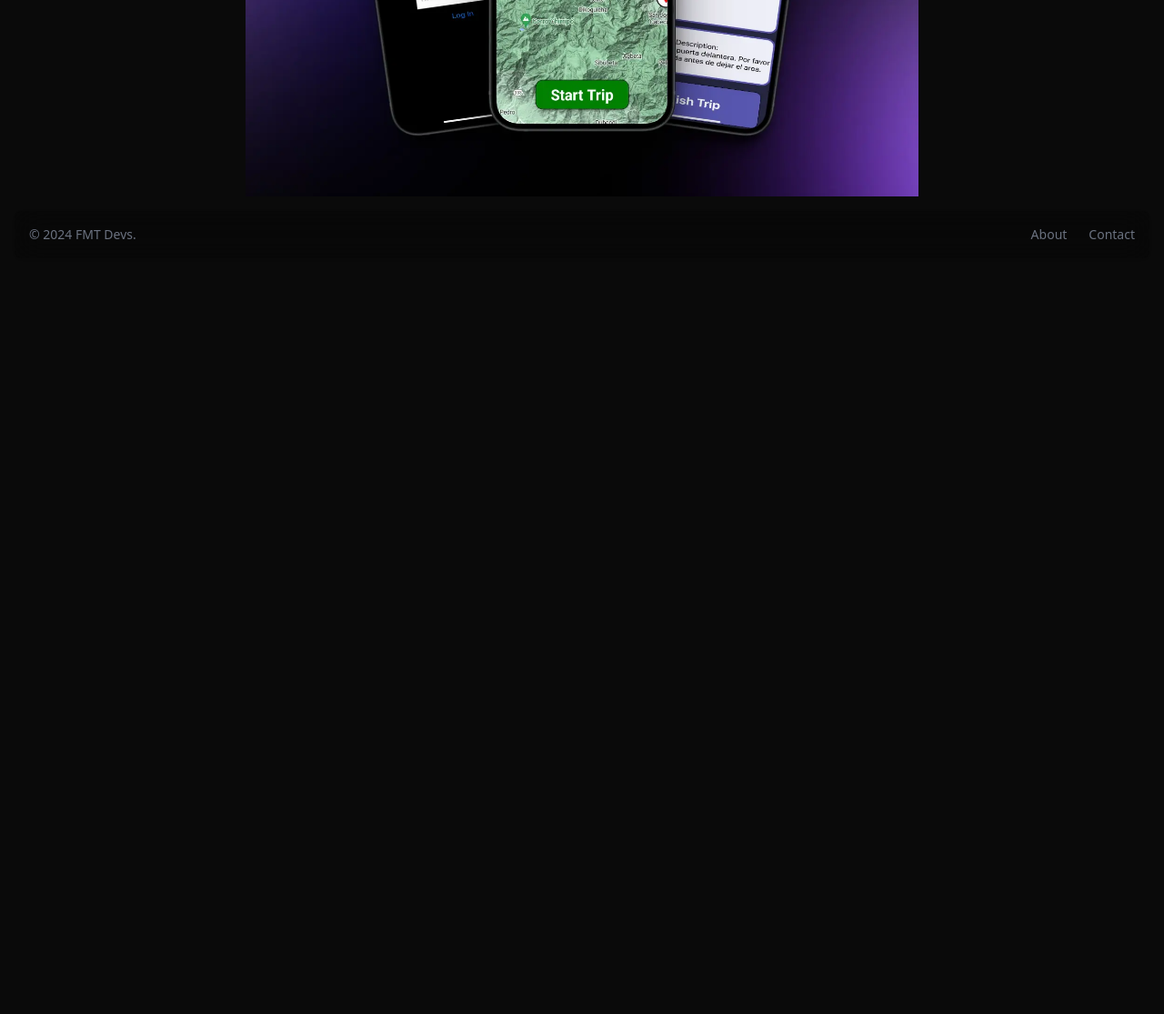
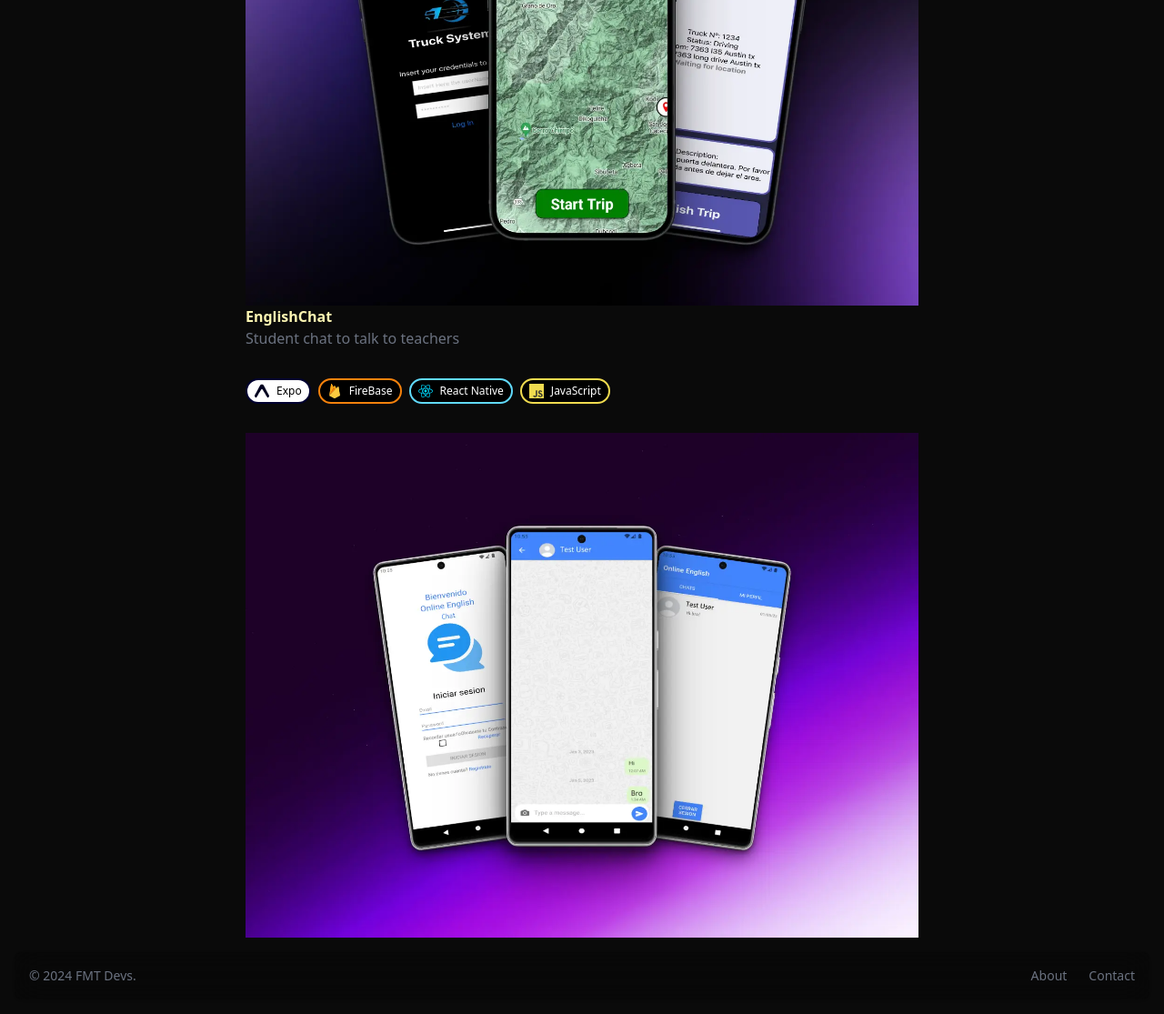
Before and after one commit to francot77/portfolio, an Astro site: page / in a window 1280 px wide. Shown: the part 1230-2345 px from the top of the page at 91% size. Before the commit the page ends 1530 px from the top, so only its background shows below. Built offline with nearby package versions, Linux system fonts and the light colour scheme; Astro itself is replaced by a stand-in of ours.

Commit message:
added some fixes

```diff
--- a/src/components/Projects.astro
+++ b/src/components/Projects.astro
@@ -1,12 +1,13 @@
 ---
 import Expo from "./icons/Expo.astro";
 import React from "./icons/React.astro";
+import FireBase from "./icons/FireBase.astro";
 import Javascript from "./icons/Javascript.astro";
-import Carousel from "./Carousel.astro";
+
 const TAGS = {
     EXPO: {
         name: "Expo",
-        class: "bg-white text-black",
+        class: "bg-white border-2 border-[#000030] text-black",
         icon: Expo,
     },
     REACT: {
@@ -16,7 +17,7 @@ const TAGS = {
     },
     REACTNATIVE: {
         name: "React Native",
-        class: "bg-black text-white border-white border-2",
+        class: "bg-black text-white border-[#61dafb] border-2",
         icon: React,
     },
     NODE: {
@@ -26,8 +27,13 @@ const TAGS = {
     },
     JAVASCRIPT: {
         name: "JavaScript",
-        class: "bg-black text-white border-white border-2",
+        class: "bg-black text-white border-[#f0db4f] border-2 ",
         icon: Javascript,
+    },
+    FIREBASE: {
+        name: "FireBase",
+        class: "bg-black text-white border-[#f6820c] border-2 ",
+        icon: FireBase,
     },
 };
 const PROJECTS = [
@@ -36,8 +42,16 @@ const PROJECTS = [
         description: "Tool to track trucks and send invoices",
         link: "#",
         github: "",
-        image: "https://via.placeholder.com/300x200",
+        image: "/trucksystem.webp",
         tags: [TAGS.EXPO, TAGS.REACTNATIVE, TAGS.JAVASCRIPT],
+    },
+    {
+        title: "EnglishChat",
+        description: "Student chat to talk to teachers ",
+        link: "#",
+        github: "",
+        image: "/englishchat.webp",
+        tags: [TAGS.EXPO, TAGS.FIREBASE, TAGS.REACTNATIVE, TAGS.JAVASCRIPT],
     },
 ];
 ---
@@ -49,11 +63,11 @@ const PROJECTS = [
             <p class="mb-4 text-base font-normal text-gray-500 dark:text-gray-400">
                 {description}
             </p>
-            <ul class="flex gap-x-2 my-2 flex-row items-center">
+            <ul class="flex gap-x-2 my-6 flex-row  flex-wrap items-center">
                 {tags.map((tag) => (
                     <li>
                         <span
-                            class={`flex gap-x-2 rounded-full text-xs ${tag.class} px-2 py-1`}
+                            class={`flex gap-x-2 rounded-full text-xs ${tag.class} my-2 px-2 py-1`}
                         >
                             <tag.icon class="size-4" />
                             {tag.name}
@@ -61,7 +75,7 @@ const PROJECTS = [
                     </li>
                 ))}
             </ul>
-            <img src="/trucksystem.webp" />
+            <img src={image} alt={`Imagen del proyecto ${title}`} />
         </article>
     ))
 }
--- /dev/null
+++ b/src/components/icons/FireBase.astro
@@ -0,0 +1,79 @@
+<svg
+    {...Astro.props}
+    viewBox="0 0 256 351"
+    width="256"
+    height="351"
+    xmlns="http://www.w3.org/2000/svg"
+    xmlns:xlink="http://www.w3.org/1999/xlink"
+    preserveAspectRatio="xMidYMid"
+    ><defs
+        ><filter
+            x="-50%"
+            y="-50%"
+            width="200%"
+            height="200%"
+            filterUnits="objectBoundingBox"
+            id="b"
+            ><feGaussianBlur
+                stdDeviation="17.5"
+                in="SourceAlpha"
+                result="shadowBlurInner1"></feGaussianBlur><feOffset
+                in="shadowBlurInner1"
+                result="shadowOffsetInner1"></feOffset><feComposite
+                in="shadowOffsetInner1"
+                in2="SourceAlpha"
+                operator="arithmetic"
+                k2="-1"
+                k3="1"
+                result="shadowInnerInner1"></feComposite><feColorMatrix
+                values="0 0 0 0 0 0 0 0 0 0 0 0 0 0 0 0 0 0 0.06 0"
+                in="shadowInnerInner1"></feColorMatrix></filter
+        ><filter
+            x="-50%"
+            y="-50%"
+            width="200%"
+            height="200%"
+            filterUnits="objectBoundingBox"
+            id="d"
+            ><feGaussianBlur
+                stdDeviation="3.5"
+                in="SourceAlpha"
+                result="shadowBlurInner1"></feGaussianBlur><feOffset
+                dx="1"
+                dy="-9"
+                in="shadowBlurInner1"
+                result="shadowOffsetInner1"></feOffset><feComposite
+                in="shadowOffsetInner1"
+                in2="SourceAlpha"
+                operator="arithmetic"
+                k2="-1"
+                k3="1"
+                result="shadowInnerInner1"></feComposite><feColorMatrix
+                values="0 0 0 0 0 0 0 0 0 0 0 0 0 0 0 0 0 0 0.09 0"
+                in="shadowInnerInner1"></feColorMatrix></filter
+        ><path
+            d="m1.253 280.732 1.605-3.131 99.353-188.518-44.15-83.475C54.392-1.283 45.074.474 43.87 8.188L1.253 280.732Z"
+            id="a"></path><path
+            d="m134.417 148.974 32.039-32.812-32.039-61.007c-3.042-5.791-10.433-6.398-13.443-.59l-17.705 34.109-.53 1.744 31.678 58.556Z"
+            id="c"></path></defs
+    ><path
+        d="m0 282.998 2.123-2.972L102.527 89.512l.212-2.017L58.48 4.358C54.77-2.606 44.33-.845 43.114 6.951L0 282.998Z"
+        fill="#FFC24A"></path><use
+        fill="#FFA712"
+        fill-rule="evenodd"
+        xlink:href="#a"></use><use filter="url(#b)" xlink:href="#a"></use><path
+        d="m135.005 150.38 32.955-33.75-32.965-62.93c-3.129-5.957-11.866-5.975-14.962 0L102.42 87.287v2.86l32.584 60.233Z"
+        fill="#F4BD62"></path><use
+        fill="#FFA50E"
+        fill-rule="evenodd"
+        xlink:href="#c"></use><use filter="url(#d)" xlink:href="#c"></use><path
+        fill="#F6820C"
+        d="m0 282.998.962-.968 3.496-1.42 128.477-128 1.628-4.431-32.05-61.074z"
+    ></path><path
+        d="m139.121 347.551 116.275-64.847-33.204-204.495c-1.039-6.398-8.888-8.927-13.468-4.34L0 282.998l115.608 64.548a24.126 24.126 0 0 0 23.513.005"
+        fill="#FDE068"></path><path
+        d="M254.354 282.16 221.402 79.218c-1.03-6.35-7.558-8.977-12.103-4.424L1.29 282.6l114.339 63.908a23.943 23.943 0 0 0 23.334.006l115.392-64.355Z"
+        fill="#FCCA3F"></path><path
+        d="M139.12 345.64a24.126 24.126 0 0 1-23.512-.005L.931 282.015l-.93.983 115.607 64.548a24.126 24.126 0 0 0 23.513.005l116.275-64.847-.285-1.752-115.99 64.689Z"
+        fill="#EEAB37"></path></svg
+>
--- a/src/layouts/Layout.astro
+++ b/src/layouts/Layout.astro
@@ -44,6 +44,7 @@ const { title, description } = Astro.props;
 		display: flex;
 		flex-direction: column;
 		min-height: 100vh;
+		width: 100%;
 	}
 
 	@media (prefers-reduced-motion: reduce) {
--- a/src/pages/index.astro
+++ b/src/pages/index.astro
@@ -18,8 +18,8 @@ import Projects from "../components/Projects.astro";
 	title="Portfolio de Franco - Desarrollador y Programador web - mobile"
 	description="Contrata a Franco Treboux para crear tu aplicacion web o móvil. Desarrollador web."
 >
-	<main class="px-4 md:w-screen">
-		<SectionContainer class="py-44 pb-24">
+	<main class="px-4">
+		<SectionContainer class="xl:py-44 pb-24">
 			<h1
 				class="text-white text-xl lg:text-3xl md:text-4xl font-bold flex flex-row gap-x-4 pb-6 lg:pb-10"
 			>
```
Also changed, not shown: public/englishchat.webp (added).
